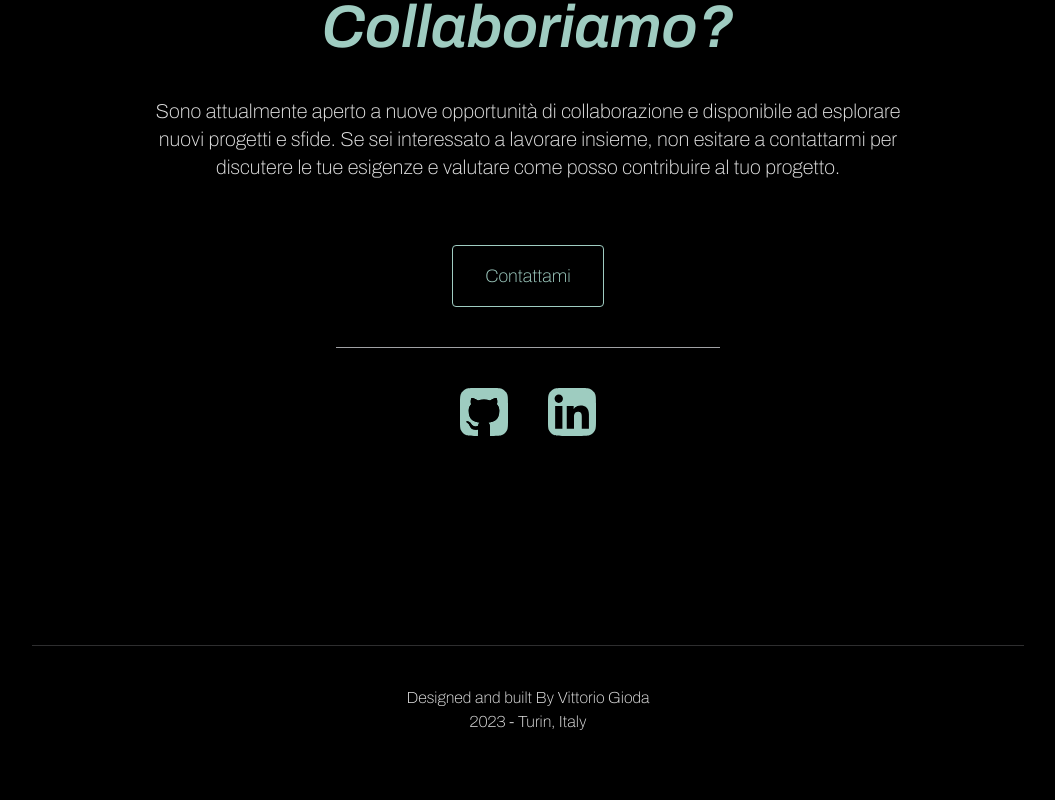
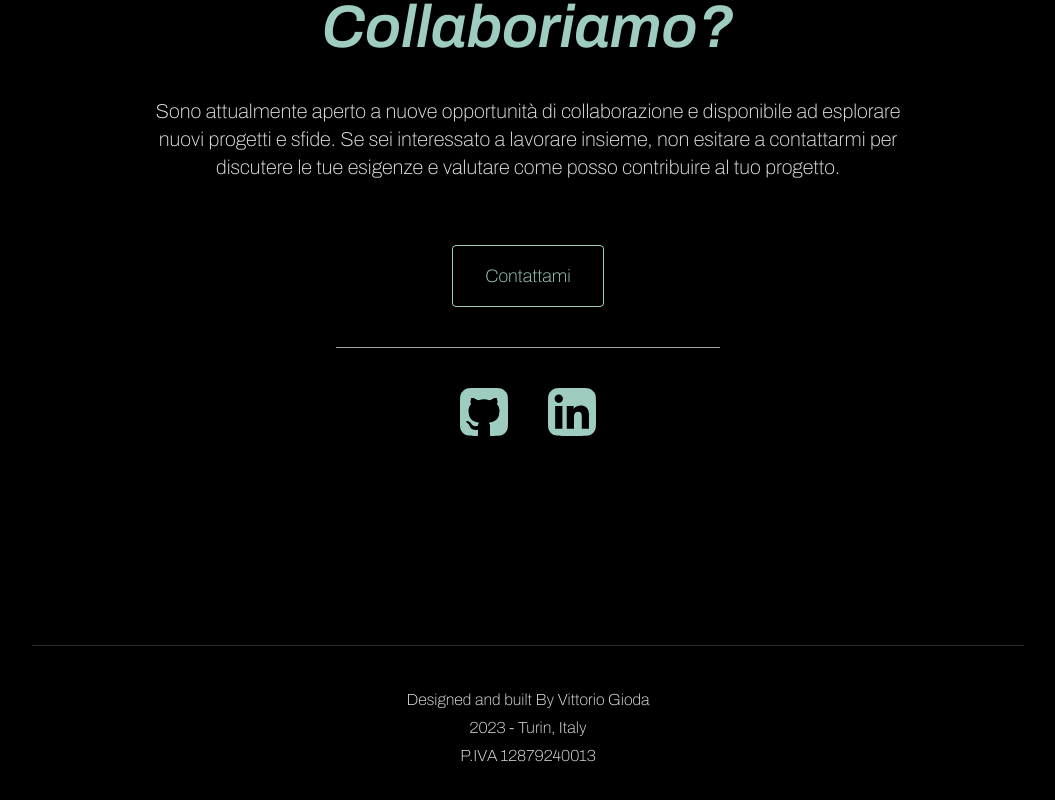
Before and after one commit to Teygeta/personal-portfolio, a Next.js app: page / in a window 1280 px wide. Shown: the part 3165-3965 px from the top of the page, without its empty margins (112-1167 px from the left). Before the commit the page ends 3939 px from the top, so only its background shows below. Built offline with nearby package versions, Linux system fonts and the light colour scheme.

Commit message:
add p.iva

```diff
--- a/src/components/Footer.js
+++ b/src/components/Footer.js
@@ -2,22 +2,10 @@ export function Footer() {
   return (
     <footer className="pb-10">
       <div className="border-t opacity-20 mb-10"></div>
-      {/*<div className="flex text-sm font-thin mx-10">*/}
-      {/*<div className="max-w-[100px] flex-1">
-        Until you realize that being happy about what you do is an opportunity few people have, you don&apos;t live
-        well in
-        the
-        work you do
-      </div>*/}
-      {/* <div className="flex-1 text-right">
-          <div className="flex flex-col gap-2">
-            <a target="_blank" href="https://www.linkedin.com/in/vittorio-gioda/">Linkedin</a>
-            <a target="_blank" href="https://talent.start2impact.it/profile/vittorio-gioda">Start2Impact</a>
-            <a target="_blank" href="https://github.com/Teygeta">GitHub</a>
-          </div>*/}
       <div className="text-center">
-        Designed and built By Vittorio Gioda <br/>
-        2023 - Turin, Italy
+        <p className="text-[16px]">Designed and built By Vittorio Gioda </p>
+        <p className="text-[16px]">2023 - Turin, Italy</p>
+        <p className="text-[16px]">P.IVA 12879240013</p>
       </div>
       {/* </div>
       </div>*/}
```
